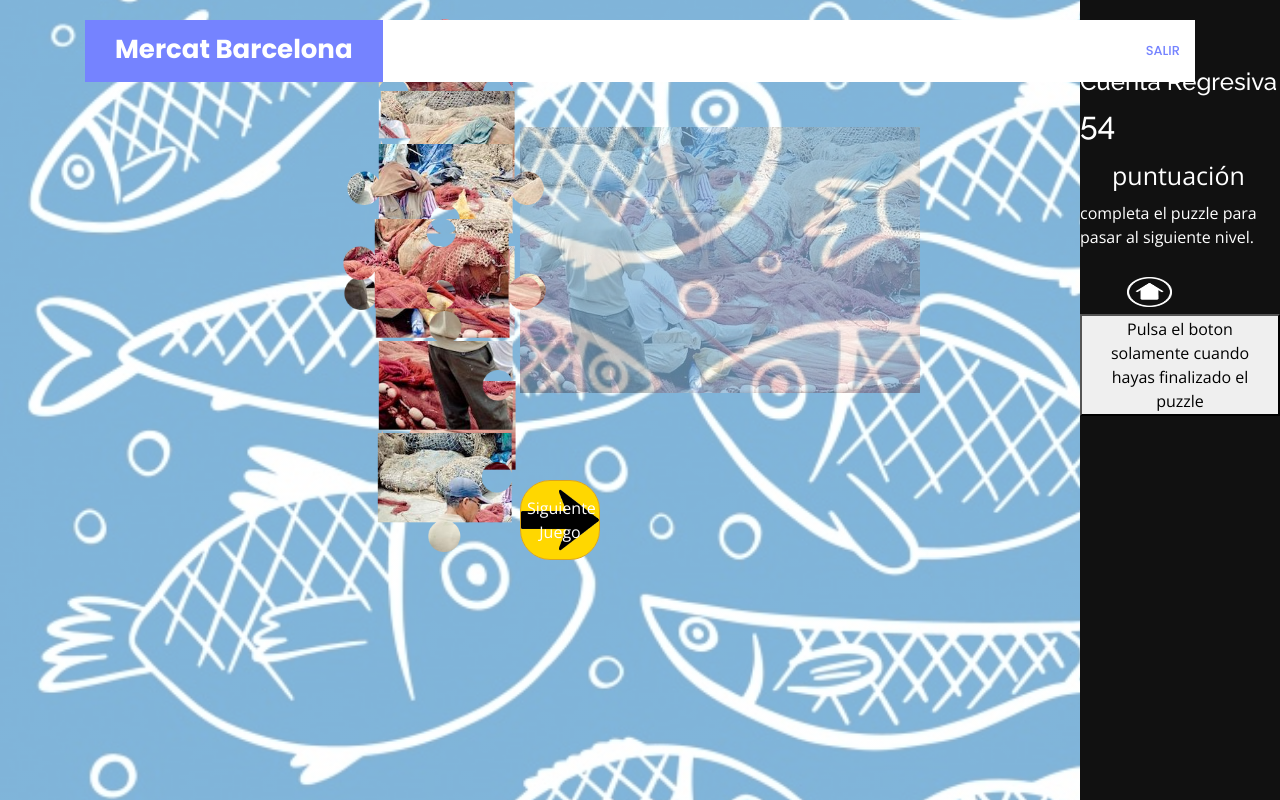
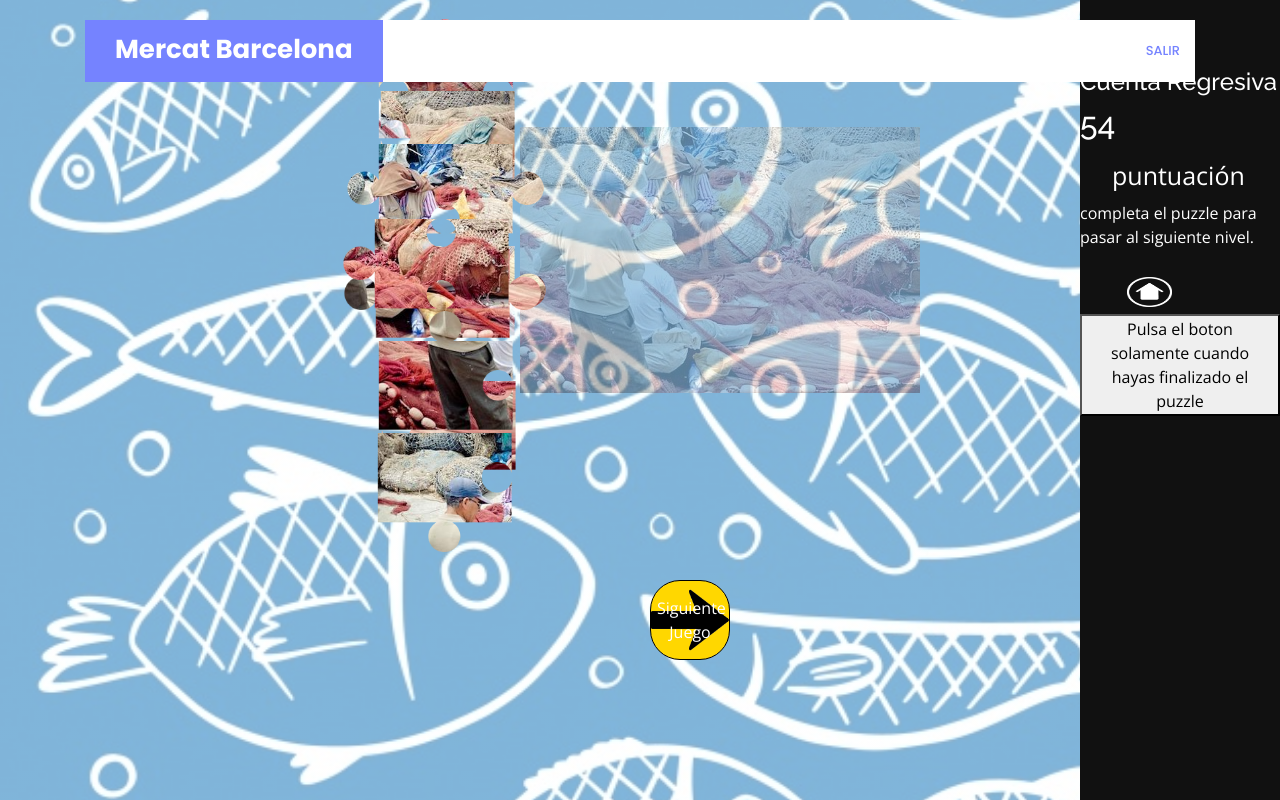
Before and after one commit to aplazuelob99/projecte2.github.io, a PHP site: page /Juegos/rompecabezas.php in a window 1280 px wide. Run offline with PHP 8.4, Linux system fonts and the light colour scheme.

Commit message:
Merge branch 'master' of https://github.com/aplazuelob99/projecte2.github.io.git

```diff
--- a/Juegos/styles/cssrompecabezas.css
+++ b/Juegos/styles/cssrompecabezas.css
@@ -66,19 +66,16 @@ body {
 }
 
 
-
-
-
 #siguiente{
   background-image: url("../img/Flechajuego.png");
   background-size: 100% 100%;
   background-position: center;
-  border-color: goldenrod !important;
+  border-color: rgb(0, 0, 0) !important;
   position: absolute;
-  right: 680px;
+  right: 550px;
   height: 80px;
   width: 80px;
-  bottom: 240px;
+  bottom: 140px;
   border-radius: 30px 30px;
   color: white;
 }
```
